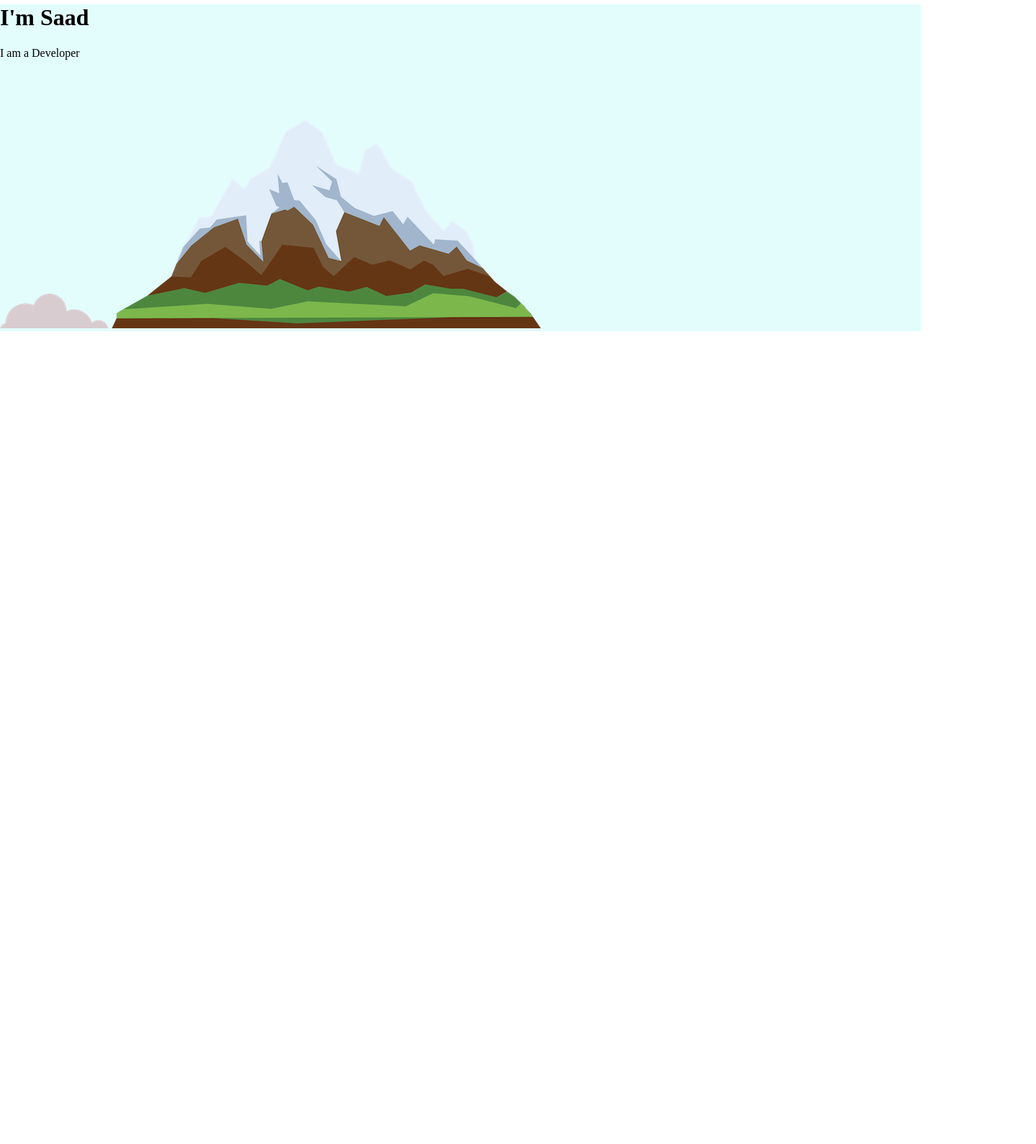
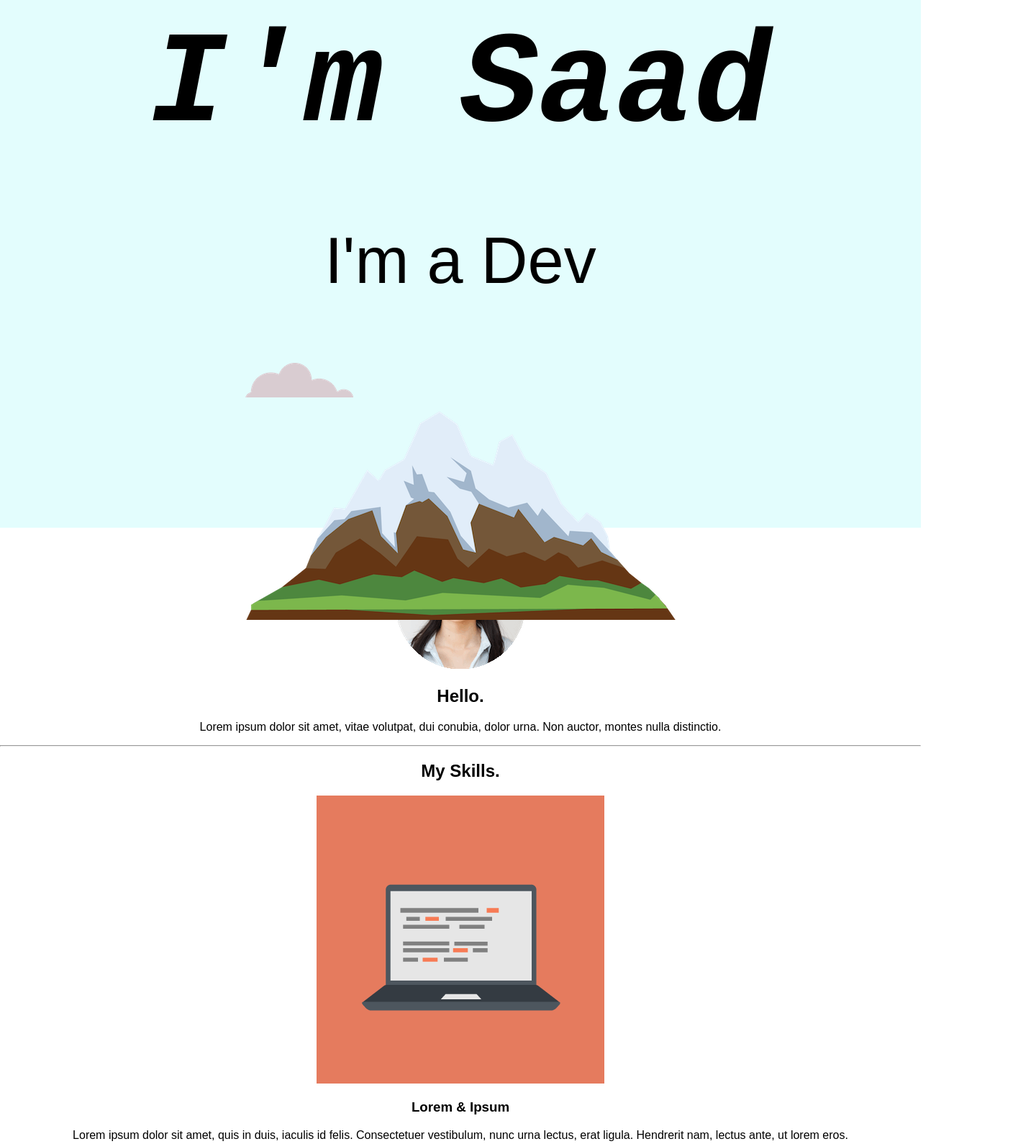
Before and after one commit to SaadSohailBajwa/udemy, a plain HTML site: page my-site/index.html in a window 1280 px wide. Shown: the part 67-1656 px from the top of the page at 72% size, 1440 px wide, since content can reach past the window. Before the commit the page ends 800 px from the top, so only its background shows below. Drawn offline with Linux system fonts and the light colour scheme.

Commit message:
completed udemy till section 5 lecture 58

```diff
--- a/my-site/css/styles.css
+++ b/my-site/css/styles.css
@@ -1,6 +1,44 @@
 body{
     margin: 0;
+    text-align: center;
+
+    font-family: sans-serif;
+
 }
-div{
-    background-color: #E3FDFD;
+h1{
+    margin: 0;
 }
+
+.top-container{
+background-color: #E3FDFD;
+height: 100vh;
+margin-bottom: 1rem;
+
+
+}
+
+.top{
+    position: relative;
+    top: 1rem;
+    left: 10rem;
+    margin-bottom: 0px;
+
+
+
+}
+.content{
+
+    margin-top: 0px;
+    position: relative;
+    top: 2rem;
+    font-size: 90px;
+}
+
+.cloud{
+    position: absolute;
+
+}
+
+.mountain{
+
+}
--- a/my-site/index.html
+++ b/my-site/index.html
@@ -8,12 +8,56 @@
     <link rel="stylesheet" href="css/styles.css">
 </head>
 <body>
-    <div><img src="Images/cloud.png" alt="cloud"></div>
-    <div>
-        <h1>I'm Saad</h1>
-        <p>I am a Developer</p>
-        <img src="Images/cloud.png" alt="">
-        <img src="Images/mountain.png" alt="">
+    <div class="top-container">
+        <div class="top">
+            <img class="cloud-top" src="Images/cloud.png" alt="cloud">
+        </div>
+        <div class="content">
+            <h1 style="font-family:monospace;"><em>I'm Saad</em></h1>
+            <p>I'm a Dev</p>
+            <img class="cloud"src="Images/cloud.png" alt="">
+            <img class="mountain"src="Images/mountain.png" alt="">
+        </div>
+
+    </div>
+
+    <div class="middle-container">
+        <div class="profile">
+            <img src="Images/angela.png" alt="">
+            <h2>Hello.</h2>
+            <p>Lorem ipsum dolor sit amet, vitae volutpat, dui conubia, dolor urna. Non auctor, montes nulla distinctio.</p>
+        </div>
+        <hr>
+        <div class="skills">
+            <h2>My Skills.</h2>
+            <div class="skill-row">
+                <img class="" src="Images/computer.png" alt="">
+                <h3>Lorem & Ipsum</h3>
+                <p>Lorem ipsum dolor sit amet, quis in duis, iaculis id felis. Consectetuer vestibulum, nunc urna lectus,
+                    erat ligula. Hendrerit nam, lectus ante, ut lorem eros.</p>
+            </div>
+            <div class="skill-row">
+                <img class="" src="Images/chillies.png" alt="">
+                <h3>Lorem Ipsum Dolor</h3>
+                <p>Lorem ipsum dolor sit amet, mauris sed consectetuer. Etiam et eu, bibendum interdum, lacus quis mauris.
+                    Curabitur wisi, quisque vel eu, rutrum nam.</p>
+            </div>
+        </div>
+        <hr>
+        <div class="contact-me">
+            <h2>Get In Touch</h2>
+            <h3>Lorem ipsum dolor sit amet, non elit.</h3>
+            <p>Lorem ipsum dolor sit amet, in quis, aenean amet. Phasellus sodales, tellus donec dui, ornare erat.</p>
+            <a class="btn" href="mailto:name@email.com">CONTACT ME</a>
+        </div>
+    </div>
+
+
+    <div class="bottom-container">
+        <a class="footer-link" href="https://www.linkedin.com/">LinkedIn</a>
+        <a class="footer-link" href="https://twitter.com/">Twitter</a>
+        <a class="footer-link" href="https://www.appbrewery.co/">Website</a>
+        <p>© Name Surname.</p>
     </div>
 
 </body>
```
Also changed, not shown: bootstrap/index.html (added, +33 -0 lines).
